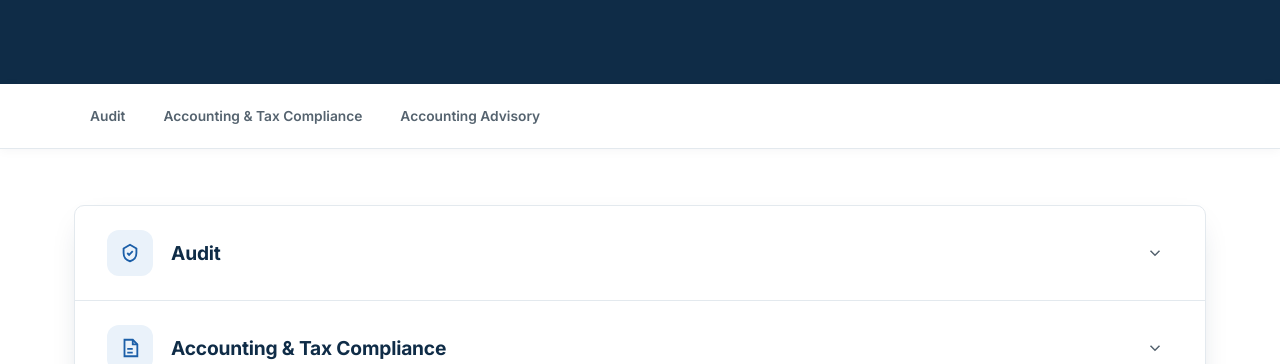
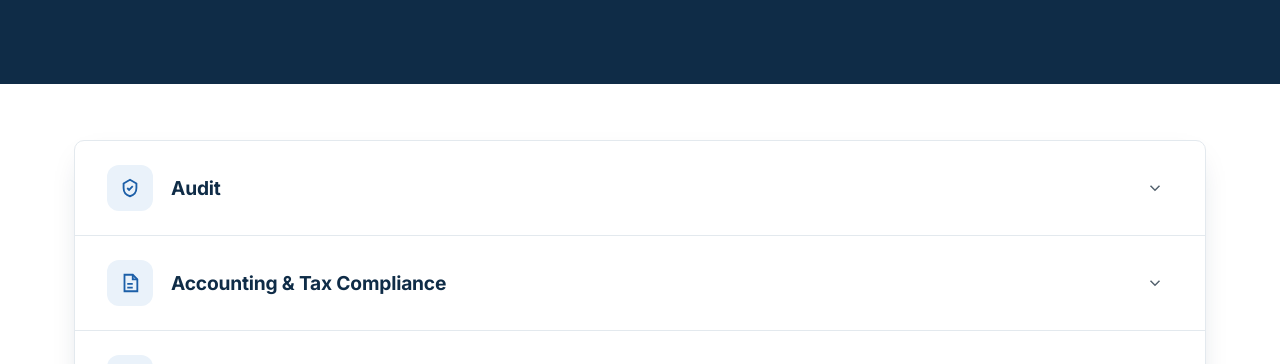
Before and after one commit to AlejandroBasurto0730/basher-website, a plain HTML site: page basher-website/services.html in a window 1280 px wide. Shown: the part 394-758 px from the top of the page. Drawn offline with Linux system fonts and the light colour scheme.

Commit message:
Add files via upload

```diff
--- a/basher-website/services.html
+++ b/basher-website/services.html
@@ -40,14 +40,6 @@
     <p data-i18n="servicesPage.lede">Audit, accounting and tax compliance, and accounting advisory services, with direct involvement from the lead partner.</p>
   </div>
 </section>
-
-<nav class="services-nav" aria-label="Service sections">
-  <div class="container services-nav-inner">
-    <a href="#auditoria" data-i18n="svc.auditoriaTitle">Audit</a>
-    <a href="#cumplimiento" data-i18n="svc.cumplimientoTitle">Accounting &amp; Tax Compliance</a>
-    <a href="#consultoria" data-i18n="svc.consultoriaTitle">Accounting Advisory</a>
-  </div>
-</nav>
 
 <section class="section-tight services-accordion">
   <div class="container">
--- a/basher-website/styles.css
+++ b/basher-website/styles.css
@@ -552,23 +552,6 @@ section{ padding: 88px 0; }
 }
 .service-block h3{ font-size:1.2rem; }
 
-.services-nav{
-  position: sticky; top: 78px; z-index: 40;
-  background:#fff; border-bottom:1px solid var(--line);
-  box-shadow: 0 2px 10px rgba(15,30,50,.04);
-}
-.services-nav-inner{
-  display:flex; gap: 6px; overflow-x:auto; padding: 12px 24px;
-  scrollbar-width: thin;
-}
-.services-nav-inner a{
-  flex: 0 0 auto;
-  font-size: .86rem; font-weight:600; color: var(--ink-soft);
-  padding: 9px 16px; border-radius: 999px; white-space:nowrap;
-  transition: background .15s ease, color .15s ease;
-}
-.services-nav-inner a:hover{ background: var(--blue-light); color: var(--blue); }
-
 .services-list{
   background:#fff; border:1px solid var(--line); border-radius: var(--radius);
   box-shadow: var(--shadow); overflow:hidden;
```
